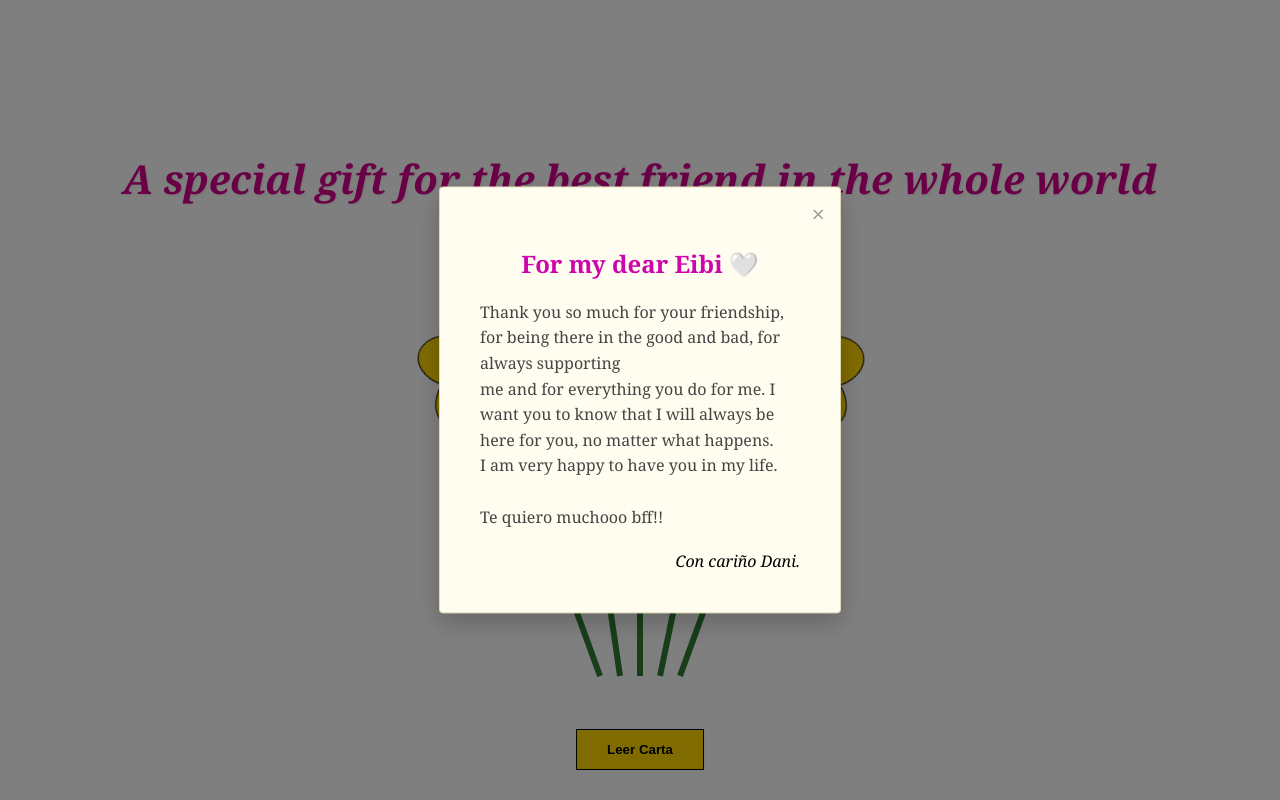
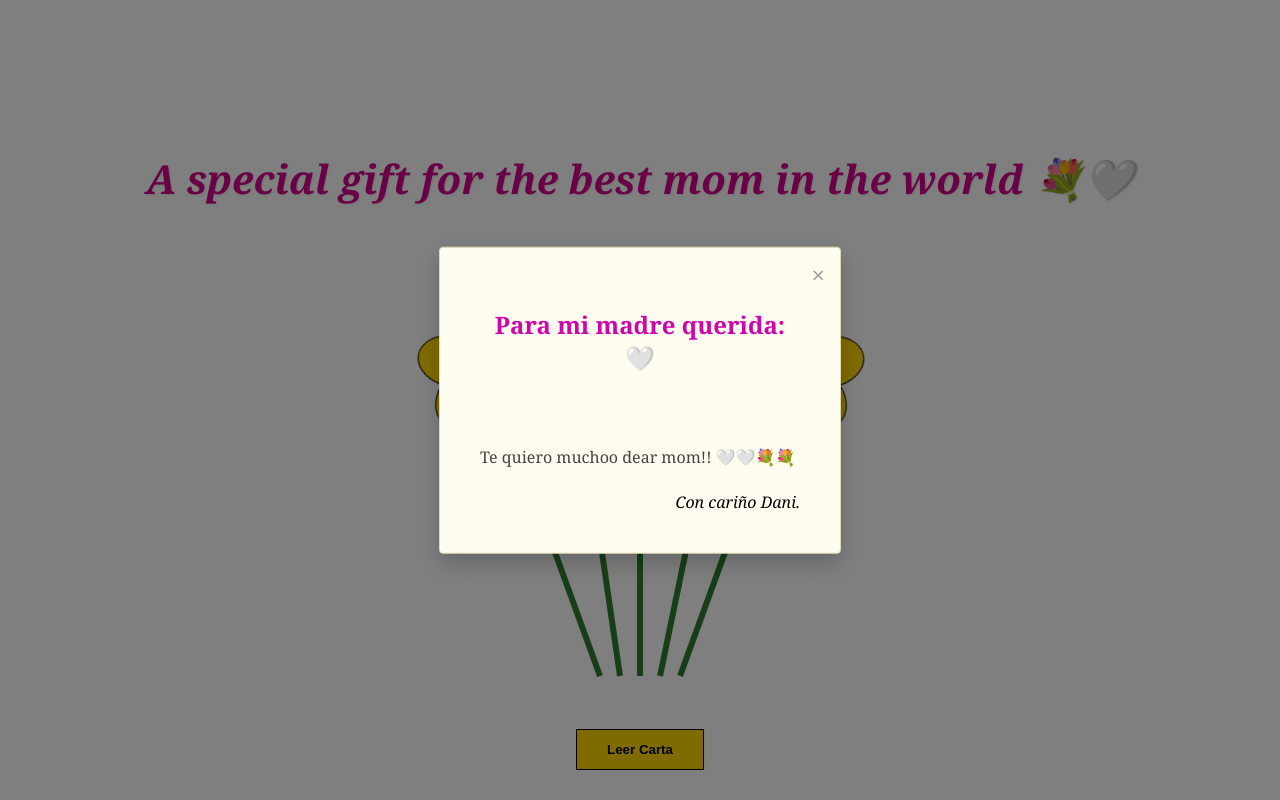
Before and after one commit to Dani-klnx/Flores-mami, a plain HTML site: page index.html in a window 1280 px wide. Both pictures are taken after a click on the button "Leer Carta". Drawn offline with Linux system fonts and the light colour scheme.

Commit message:
Update index.html

```diff
--- a/index.html
+++ b/index.html
@@ -10,7 +10,7 @@
 
 <body>
     <div class="main-container">
-        <h1 class="main-title">A special gift for the best friend in the whole world</h1>
+        <h1 class="main-title">A special gift for the best mom in the world 💐🤍</h1>
 
         <div id="bouquet" class="bouquet-container"></div>
     </div>
@@ -19,13 +19,9 @@
         <div class="letter-card">
             <span class="close-icon" onclick="closeLetter()">&times;</span>
             <div class="letter-body">
-                <h2>For my dear Eibi 🤍</h2>
-                <p>Thank you so much for your friendship, for being there in the good and bad, for always supporting<br>
-                    me and for everything you do for me. I want you to know that I will always be here for you, no
-                    matter
-                    what happens. <br>I am very happy to have you in my life. <br>
-                    <br>Te quiero muchooo bff!!
-                </p>
+                <h2>Para mi madre querida: 🤍</h2>
+                <p>  <br>
+                    <br>Te quiero muchoo dear mom!! 🤍🤍💐💐</p>
                 <div class="signature">Con cariño Dani.</div>
             </div>
         </div>
```
